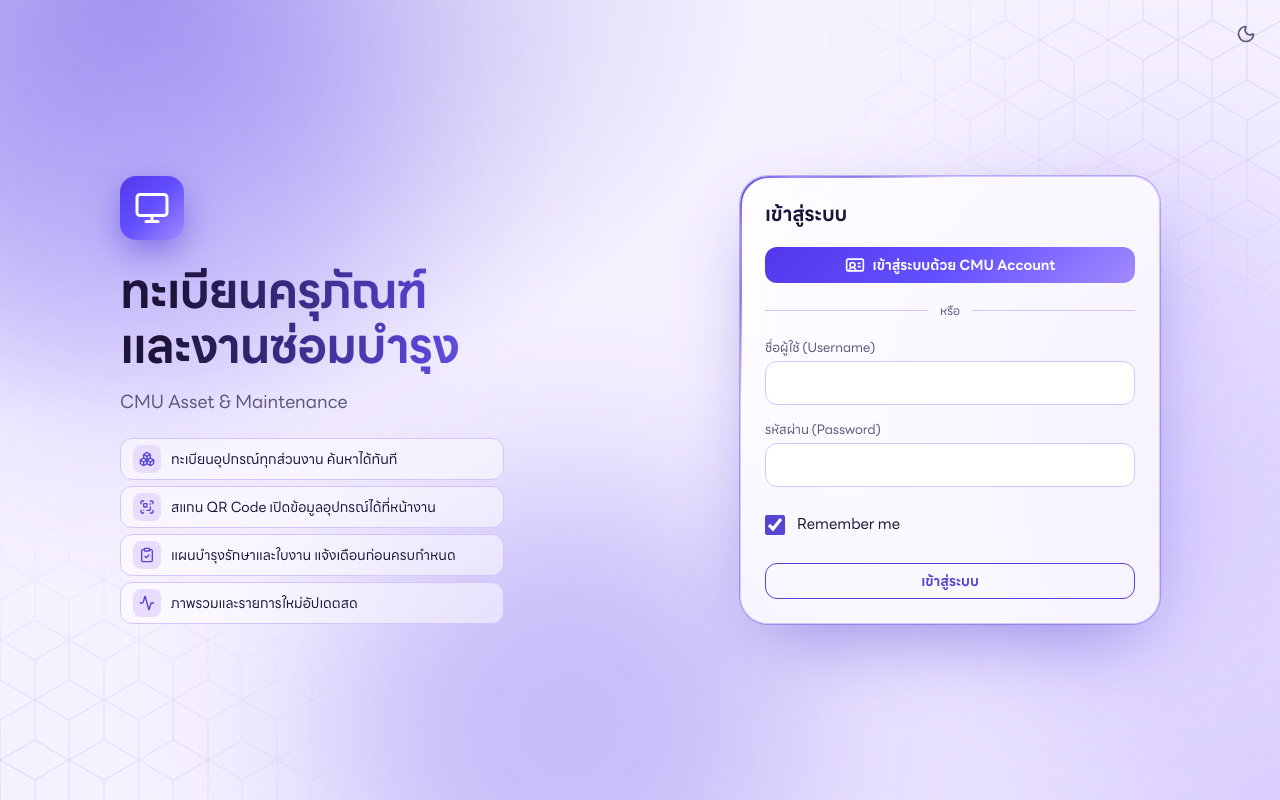
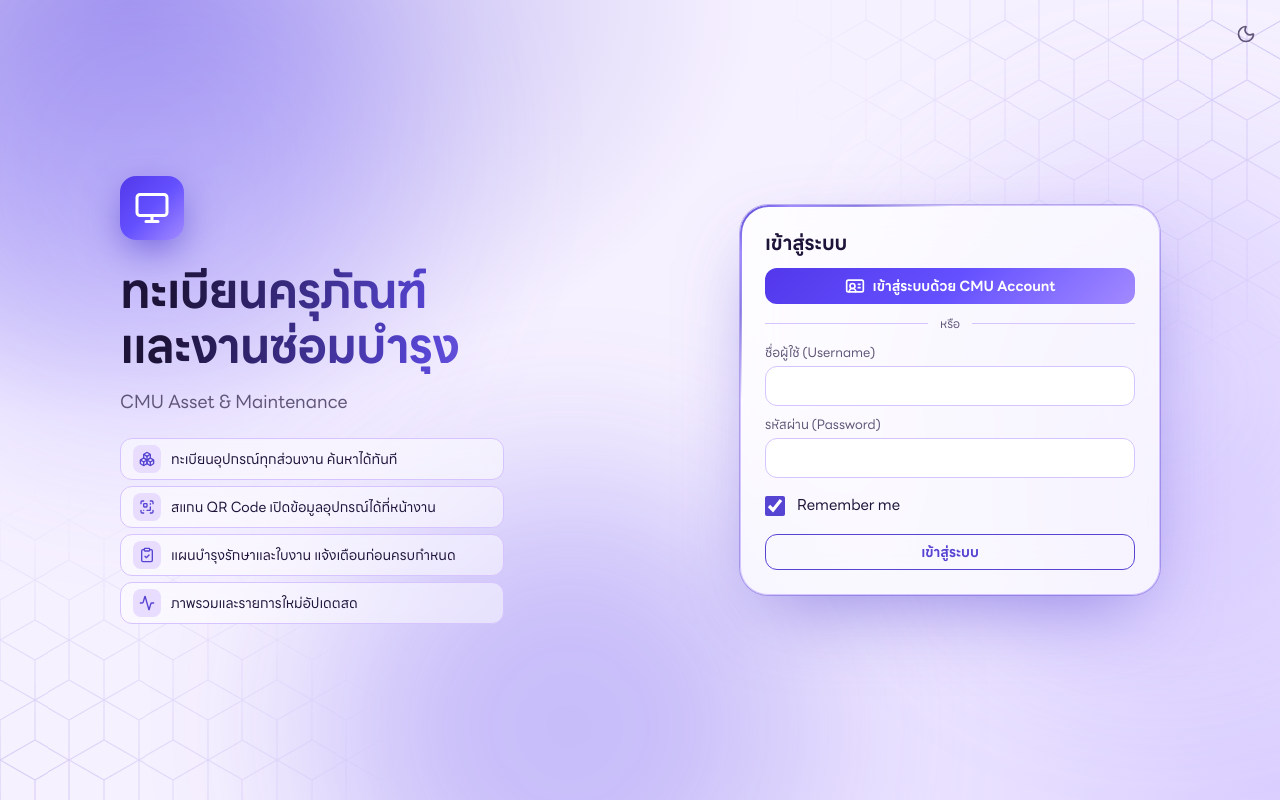
Before and after one commit to pae-panutat/equipment, a Next.js app: page /login in a window 1280 px wide. Built offline with nearby package versions, Linux system fonts and the light colour scheme; no server answers.

Commit message:
Login fits the screen with a stronger geometric background; filter cards get a running edge stroke and desktop hover zoom
Co-Authored-By: Claude Sonnet 5.5 <noreply@anthropic.com>

```diff
--- a/src/app/globals.css
+++ b/src/app/globals.css
@@ -272,6 +272,25 @@ button[data-select][aria-expanded="true"] {
   background-image: linear-gradient(135deg, color-mix(in oklab, var(--primary) 10%, transparent), color-mix(in oklab, var(--gold) 7%, transparent));
   border-color: color-mix(in oklab, var(--primary) 25%, var(--border));
 }
+/* Filter cards: a bright stroke runs round the whole card all the time, hover or not (kept running even when the system asks for reduced motion, as the card edge is the main visual cue). */
+@property --edge-a { syntax: "<angle>"; inherits: false; initial-value: 0deg; }
+@keyframes edgerun { to { --edge-a: 360deg; } }
+.filter-card::before {
+  background: conic-gradient(from var(--edge-a), transparent 60%, #7454e5 80%, transparent 100%);
+  padding: 2px;
+  animation: edgerun 2.5s linear infinite;
+}
+@media (prefers-reduced-motion: reduce) {
+  .filter-card::before { animation-duration: 2.5s !important; animation-iteration-count: infinite !important; }
+}
+/* The filter card is the main control: resting the mouse on it lifts and enlarges the whole card. */
+.filter-card { transition: transform 0.35s cubic-bezier(0.22, 1, 0.36, 1), box-shadow 0.35s ease; transform-origin: center top; }
+@media (min-width: 1024px) and (hover: hover) and (pointer: fine) {
+  .filter-card:hover { transform: scale(1.025); position: relative; z-index: 20; box-shadow: 0 24px 60px -20px color-mix(in oklab, var(--primary) 55%, transparent); }
+}
+@media (prefers-reduced-motion: reduce) {
+  .filter-card { transition-duration: 0.35s !important; }
+}
 @keyframes selectpop {
   from { opacity: 0; transform: translateY(-4px) scale(0.98); }
   to { opacity: 1; transform: none; }
@@ -287,7 +306,7 @@ input[aria-invalid="true"], select[aria-invalid="true"], textarea[aria-invalid="
 
 /* Login page: a drifting aurora, a faint grid and a glowing card. */
 .login-bg { position: absolute; inset: 0; z-index: -1; pointer-events: none; }
-.login-bg::before { content: ""; position: absolute; inset: 0; background-image: var(--geo); background-size: 69.282px 120px; mask-image: radial-gradient(520px 400px at 100% 0%, #000, transparent 100%), radial-gradient(420px 320px at 0% 100%, #000, transparent 100%); }
+.login-bg::before { content: ""; position: absolute; inset: 0; background-image: var(--geo), var(--geo); background-size: 69.282px 120px; mask-image: radial-gradient(520px 400px at 100% 0%, #000, transparent 100%), radial-gradient(420px 320px at 0% 100%, #000, transparent 100%); }
 .login-blob { position: absolute; border-radius: 9999px; filter: blur(90px); opacity: 0.28; animation: loginfloat 20s ease-in-out infinite alternate; }
 .dark .login-blob { opacity: 0.42; }
 @keyframes loginfloat {
--- a/src/components/auth/login-form.tsx
+++ b/src/components/auth/login-form.tsx
@@ -18,7 +18,7 @@ const ERRORS: Record<string, string> = {
   inactive: "บัญชีนี้ถูกปิดการใช้งาน กรุณาติดต่อผู้ดูแลระบบ",
 };
 
-const input = "min-h-11 w-full rounded-xl border border-border bg-card px-3 text-[15px] text-foreground";
+const input = "min-h-10 w-full rounded-xl border border-border bg-card px-3 text-[15px] text-foreground";
 
 export function LoginForm() {
   const sp = useSearchParams();
@@ -44,6 +44,13 @@ export function LoginForm() {
       /* ignore */
     }
   };
+  // the login screen is a fixed full-screen layer: lock the document too, so the mouse wheel can never scroll the page behind it
+  useEffect(() => {
+    document.documentElement.style.overflow = "hidden";
+    return () => {
+      document.documentElement.style.overflow = "";
+    };
+  }, []);
   const [busy, setBusy] = useState(false);
   const [error, setError] = useState<string | null>(ERRORS[sp.get("error") ?? ""] ?? null);
 
@@ -61,7 +68,7 @@ export function LoginForm() {
   }
 
   return (
-    <div className="relative isolate grid min-h-dvh place-items-center overflow-hidden px-4 py-10">
+    <div className="fixed inset-0 isolate grid place-items-center overflow-hidden px-4 py-3">
       <div className="login-bg" aria-hidden="true">
         <span className="login-blob left-[-10%] top-[-15%] size-[520px] bg-primary" />
         <span className="login-blob right-[-8%] top-[20%] size-[460px] bg-gold [animation-delay:-6s]" />
@@ -70,7 +77,7 @@ export function LoginForm() {
       <div className="absolute right-4 top-4 z-10">
         <ThemeToggle />
       </div>
-      <div className="grid w-full max-w-[1040px] items-center gap-10 lg:grid-cols-[1.1fr_420px] lg:gap-16">
+      <div className="grid w-full max-w-[1040px] items-center gap-6 lg:grid-cols-[1.1fr_420px] lg:gap-16">
         <div className="hidden lg:block">
           <span className="inline-grid size-16 place-items-center rounded-2xl brand-mark shadow-[0_12px_40px_-8px_var(--primary)]" aria-hidden="true">
             <Monitor className="size-9" />
@@ -99,7 +106,7 @@ export function LoginForm() {
         </div>
 
         <div className="w-full max-w-[420px] justify-self-center">
-        <div className="mb-6 flex items-center justify-center gap-2.5 lg:hidden">
+        <div className="mb-3 flex items-center justify-center gap-2.5 lg:hidden">
           <span className="grid size-11 place-items-center rounded-xl brand-mark" aria-hidden="true">
             <Monitor className="size-6" />
           </span>
@@ -113,7 +120,7 @@ export function LoginForm() {
           <h1 className="text-xl font-bold">เข้าสู่ระบบ</h1>
 
           {error && (
-            <p role="alert" className="mt-4 rounded-xl bg-bad-soft px-3 py-2.5 text-sm text-bad">
+            <p role="alert" className="mt-3 rounded-xl bg-bad-soft px-3 py-2 text-sm text-bad">
               {error}
             </p>
           )}
@@ -127,18 +134,18 @@ export function LoginForm() {
                 setError(ERRORS.cmu_disabled);
               }
             }}
-            className="text-sm mt-5 flex min-h-9 items-center justify-center gap-2 rounded-xl bg-primary px-3.5 font-bold text-primary-foreground hover:opacity-90"
+            className="text-sm mt-3 flex min-h-9 items-center justify-center gap-2 rounded-xl bg-primary px-3.5 font-bold text-primary-foreground hover:opacity-90"
           >
             <IdCard className="size-5" aria-hidden="true" />
             เข้าสู่ระบบด้วย CMU Account
           </a>
-          <div className="my-5 flex items-center gap-3 text-xs text-muted-foreground" aria-hidden="true">
+          <div className="my-3 flex items-center gap-3 text-xs text-muted-foreground" aria-hidden="true">
             <span className="h-px flex-1 bg-border" />
             หรือ
             <span className="h-px flex-1 bg-border" />
           </div>
 
-          <form onSubmit={submit} className="grid gap-4">
+          <form onSubmit={submit} className="grid gap-2.5">
             <label className="grid gap-1 text-[13px] text-muted-foreground">
               ชื่อผู้ใช้ (Username)
               <input className={input} value={username} onChange={(e) => setUsername(e.target.value)} autoComplete="username" autoCapitalize="none" spellCheck={false} required />
@@ -147,7 +154,7 @@ export function LoginForm() {
               รหัสผ่าน (Password)
               <input className={input} type="password" value={password} onChange={(e) => setPassword(e.target.value)} autoComplete="current-password" required />
             </label>
-            <label className="flex min-h-11 items-center gap-3 text-[15px]">
+            <label className="flex min-h-9 items-center gap-3 text-[15px]">
               <input type="checkbox" className="size-5 accent-[var(--primary)]" checked={remember} onChange={(e) => changeRemember(e.target.checked)} />
               Remember me
             </label>
```
